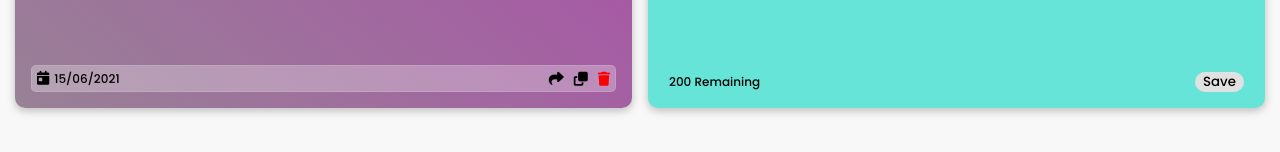
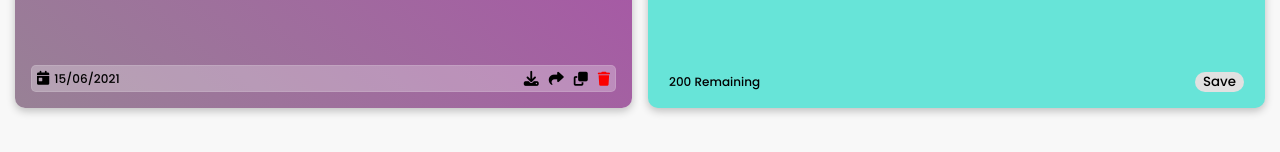
Before and after one commit to danishzayan/YourQuotes-App, a React (Vite) app: page / in a window 1280 px wide. Shown: the part 226-378 px from the top of the page. Built offline with nearby package versions, Linux system fonts and the light colour scheme; no server answers.

Commit message:
html to image

```diff
--- a/package.json
+++ b/package.json
@@ -10,6 +10,7 @@
   },
   "dependencies": {
     "axios": "^0.27.2",
+    "html-to-image": "^1.10.8",
     "react": "^18.2.0",
     "react-dom": "^18.2.0",
     "react-toastify": "^9.0.8"
--- a/src/components/Card.jsx
+++ b/src/components/Card.jsx
@@ -1,9 +1,11 @@
-import React, { useState } from 'react';
+import React, { useRef } from 'react';
 import { toast } from 'react-toastify';
 import 'react-toastify/dist/ReactToastify.css';
+import * as htmlToImage from 'html-to-image';
+
 
 const Card = ({ id, color1, color2, text, date, handleDeleteNote }) => {
-
+  // code for clipboard and toastify
   const handleCopyText = () => {
     navigator.clipboard.writeText(text).then(
       (success) =>
@@ -20,6 +22,7 @@ const Card = ({ id, color1, color2, text, date, handleDeleteNote }) => {
     );
   };
 
+  // code for share button
   const handleShareText = () => {
     if (navigator.share) {
       navigator
@@ -31,17 +34,31 @@ const Card = ({ id, color1, color2, text, date, handleDeleteNote }) => {
           console.log('Thanks for sharing!');
         })
         .catch((err) => {
-          console.log('Error while using Web share API:'+ err);
+          console.log('Error while using Web share API:' + err);
         });
     } else {
       alert("Browser doesn't support this API !");
     }
   };
 
+
+  // code for download image
+  const domEl = useRef(null);
+  const downloadImage = async () => {
+    const dataUrl = await htmlToImage.toPng(domEl.current);
+
+    // download image
+    const link = document.createElement('a');
+    link.download = 'html-to-img.png';
+    link.href = dataUrl;
+    link.click();
+  };
+
   return (
     <>
       <div
         className="card"
+        ref={domEl}
         style={{
           background: `linear-gradient(40deg, #${color1} -200%, #${color2} 150%)`,
         }}
@@ -53,6 +70,7 @@ const Card = ({ id, color1, color2, text, date, handleDeleteNote }) => {
             {date}
           </small>
           <div className="footer-icon">
+            <i class="fa-solid fa-download" onClick={downloadImage}></i>
             <i class="fa-solid fa-share" onClick={handleShareText}></i>
             <i class="fa-sharp fa-solid fa-copy" onClick={handleCopyText}></i>
             <i
--- a/src/index.css
+++ b/src/index.css
@@ -117,8 +117,15 @@ textarea:focus {
   margin-right: 10px;
 }
 
-.fa-share:before {
+.footer .fa-share:before {
   content: "\f064";
+  margin-right: 10px;
+  color: #000000;
+  cursor: pointer;
+  font-size: 15px;
+}
+
+.footer .fa-download:before {
   margin-right: 10px;
   color: #000000;
   cursor: pointer;
```
Also changed, not shown: 1 other file (tests, documents, lock files or other folders).
